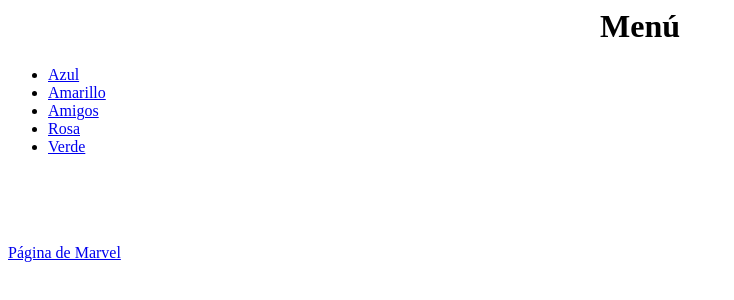
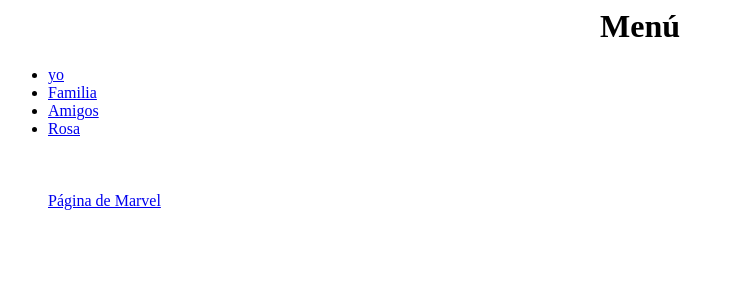
Before and after one commit to Ulisescospolitan12/Menu-, a plain HTML site: page menu.html in a window 1280 px wide. Shown: the whole page, without its empty margins (0-734 px from the left). Drawn offline with Linux system fonts and the light colour scheme.

Commit message:
Update menu.html

```diff
--- a/menu.html
+++ b/menu.html
@@ -5,11 +5,10 @@
 <body>
 <h1><center>Menú</h1>
 <ul>
-<li><a href="azul.html" target="Principal">Azul</a>
-<li><a href="amarillo.html" target="Principal">Amarillo</a>
+<li><a href="https://youlip.netlify.app/" target="Principal">yo</a>
+<li><a href="https://familiau.netlify.app/" target="Principal">Familia</a>
 <li><a href="https://amigosu.netlify.app/" target="Principal">Amigos</a>
 <li><a href="rosa.html" target="Principal">Rosa</a>
-<li><a href="verde.html" target="Principal">Verde</a> </ul>
 <br><br><br><br>
 <a href="http://www.marvel.com" target="Principal">Página de Marvel</a>
 </center>
```
